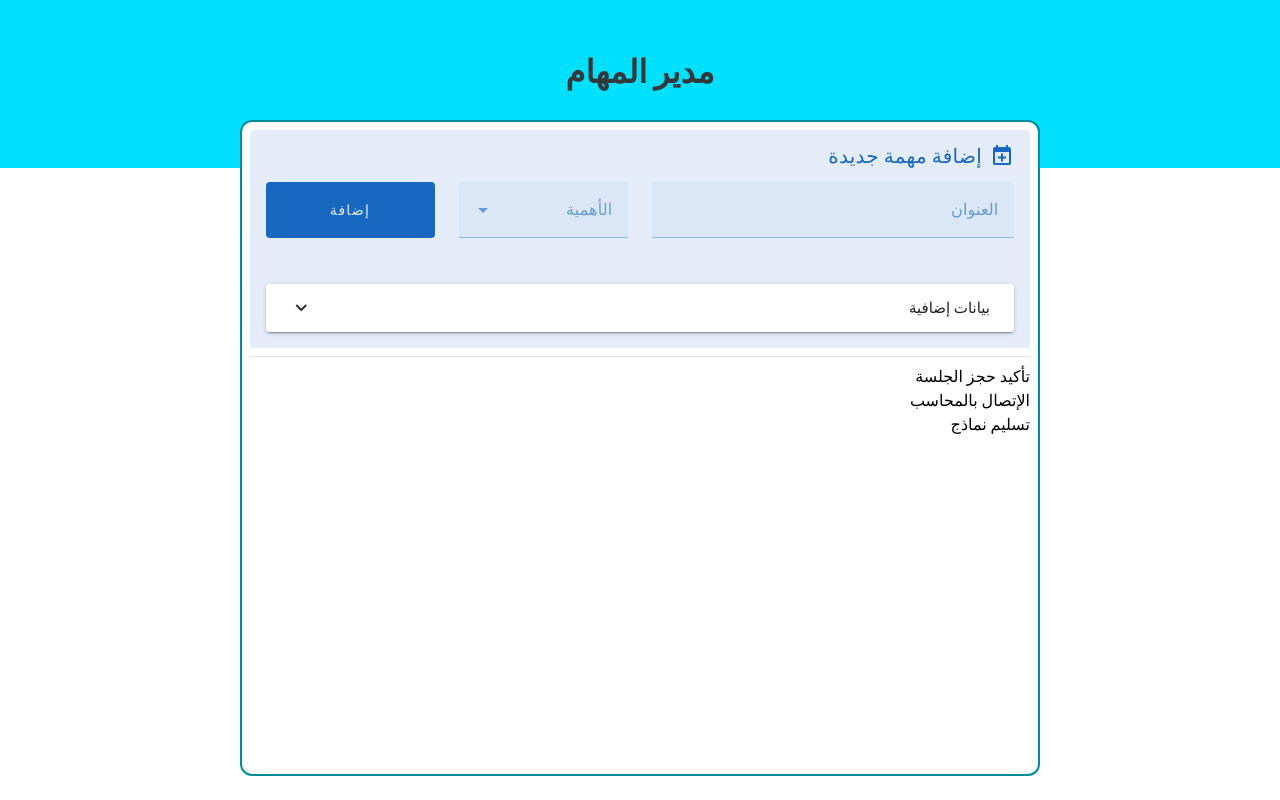
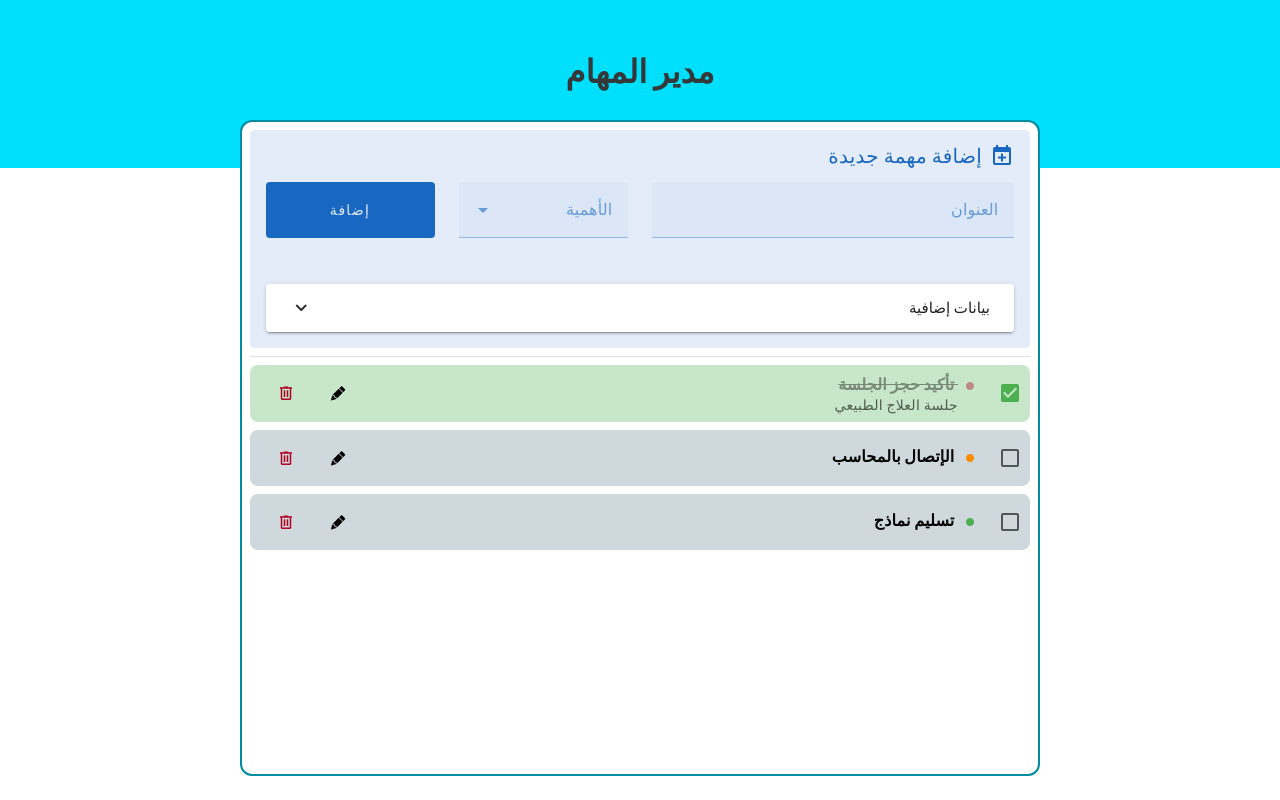
Before and after one commit to AMI2080/task-manager, a Vue app: page / in a window 1280 px wide. Built offline with nearby package versions, Linux system fonts and the light colour scheme.

Commit message:
UI :: Task item component

```diff
--- /dev/null
+++ b/src/assets/icons/EmojiBrokenHeart.vue
@@ -0,0 +1,12 @@
+<script lang="ts">
+import { defineComponent } from 'vue';
+
+export default defineComponent({
+  name: 'EmojiBrokenHeart',
+});
+</script>
+<template>
+	<svg xmlns="http://www.w3.org/2000/svg" width="256px" height="256px" viewBox="0 0 64 64">
+		<path fill="#ff5a79" d="M61.1 19.1C56.6 7 44.9 7.5 37.9 11.7L32.6 23l10-.9l-10.3 13.2l8.4-2.2L35.4 54l-1.6-14.1l-11.9 2.5L31 28l-7.8-1.1l5.4-12.4c-6.4-6.4-23-7.6-26.2 7.8C-1.5 40.6 29.7 51.9 35.3 55v.1h.2V55c8.3-5.5 31.3-20.5 25.6-35.9" />
+	</svg>
+</template>
--- /dev/null
+++ b/src/components/TaskItem.vue
@@ -0,0 +1,95 @@
+<template>
+  <v-list-item color="cyan" class="task-item" :class="{ done: task.isDone }">
+    <template v-slot:prepend>
+      <v-list-item-action start>
+        <v-checkbox-btn
+          v-model="task.isDone"
+          :color="task.isDone ? 'success' : 'default'"
+        />
+      </v-list-item-action>
+    </template>
+    <v-list-item-title :class="{ 'line-through': task.isDone }">
+      <v-icon
+        :color="
+          task.priority === Priority.HEIGH
+            ? 'error'
+            : task.priority === Priority.MEDIUM
+            ? 'warning'
+            : 'success'
+        "
+        icon="mdi-circle-medium"
+      />
+      {{ task.title }}
+    </v-list-item-title>
+    <v-list-item-subtitle class="ps-6">
+      {{ task.comment }}
+    </v-list-item-subtitle>
+    <template v-slot:append>
+      <v-list-item-action start>
+        <v-btn
+          icon="mdi-lead-pencil"
+          variant="text"
+          size="small"
+          class="me-3"
+          @click.stop.prevent="editItem"
+        />
+        <v-btn
+          icon="mdi-trash-can-outline"
+          variant="text"
+          size="small"
+          color="error"
+          @click.stop.prevent="deleteItem"
+        />
+      </v-list-item-action>
+    </template>
+  </v-list-item>
+</template>
+
+<script lang="ts">
+import { defineComponent, type PropType } from "vue";
+import { Priority, type Task } from "@/types";
+
+export default defineComponent({
+  name: "TaskItem",
+  props: {
+    task: {
+      type: Object as PropType<Task>,
+      required: true,
+    },
+  },
+  data() {
+    return {
+      Priority,
+    };
+  },
+  methods: {
+    editItem(): void {
+      console.log("edit", this.task);
+    },
+    deleteItem(): void {
+      console.log("delete", this.task);
+    },
+  },
+});
+</script>
+
+<style lang="scss" scoped>
+.task-item {
+  padding: 8px;
+  border-radius: 8px !important;
+  background-color: #cfd8dc;
+
+  &.done {
+    background-color: #c8e6c9;
+  }
+
+  .v-list-item-title {
+    font-weight: 700;
+
+    &.line-through {
+      opacity: 0.4;
+      text-decoration: line-through;
+    }
+  }
+}
+</style>
--- a/src/components/TaskList.vue
+++ b/src/components/TaskList.vue
@@ -2,22 +2,25 @@
   <div class="task-list mx-auto">
     <edit-task />
     <v-divider />
-    <ul>
-      <li v-for="task of tasks" :key="task.id">
-        {{ task.title }}
-      </li>
-    </ul>
+    <div v-if="tasks.length === 0" class="text-center">
+      <emoji-broken-heart width="128" height="128" />
+      <h2>لا يوجد مهام</h2>
+      <p>أنشئ أول مهمة و ضاعف إنتاجيتك.</p>
+    </div>
+    <task-item v-for="task of tasks" :task="task" :key="task.id" />
   </div>
 </template>
 
 <script lang="ts">
 import type { Task } from "@/types";
 import { defineComponent } from "vue";
+import TaskItem from "./TaskItem.vue";
 import EditTask from "./EditTask.vue";
+import EmojiBrokenHeart from "@/assets/icons/EmojiBrokenHeart.vue";
 
 export default defineComponent({
   name: "TaskList",
-  components: { EditTask },
+  components: { TaskItem, EditTask, EmojiBrokenHeart },
   data() {
     return {
       tasks: [
```
